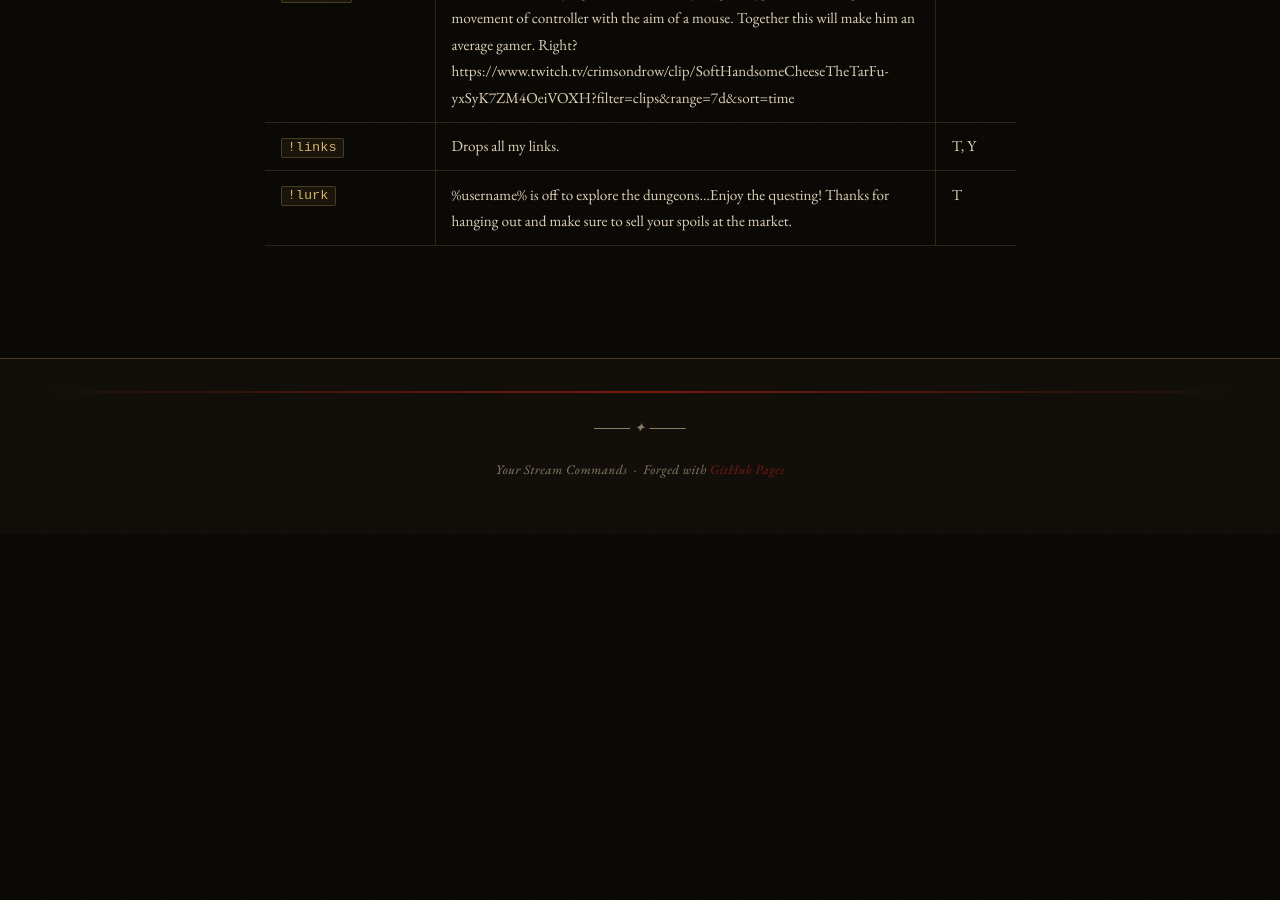
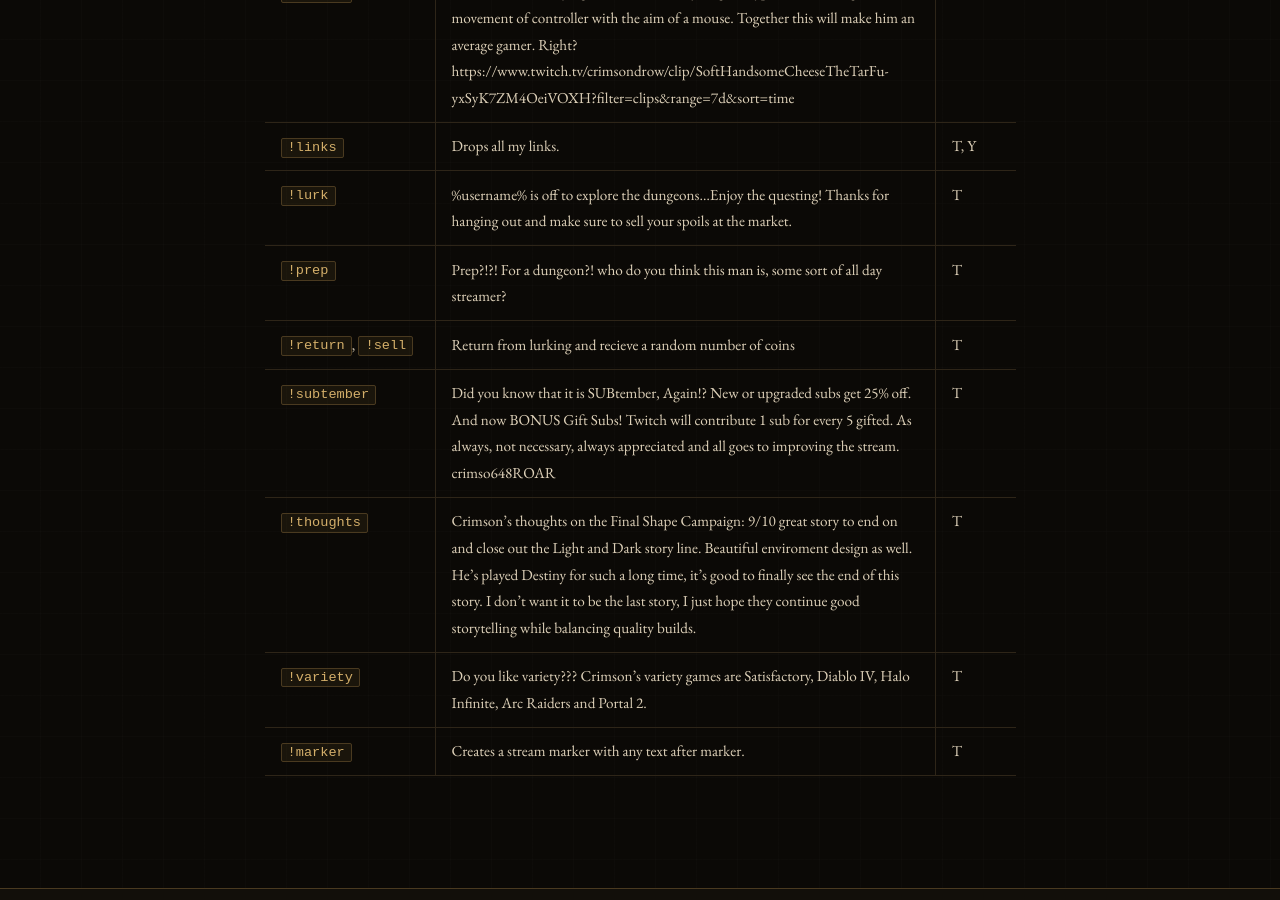
Before and after one commit to CrimsonDrow/crimsondrow.github.io, a Jekyll site: the page built from commands.md, in a window 1280 px wide and 900 px high, scrolled down 1239 px. Built offline with Jekyll 4.4.1, drawn with Linux system fonts in a browser that asks for light colours; before the commit the page ends 1773 px from its top, so only the background shows below that.

Commit message:
Added more commands. Line 22 to 27

```diff
--- a/commands.md
+++ b/commands.md
@@ -19,3 +19,9 @@ title: Commands
 | `!keypad` | CrimsonDrow is trying out the Azeron Cyborg II keypad. Combining the movement of controller with the aim of a mouse. Together this will make him an average gamer. Right? https://www.twitch.tv/crimsondrow/clip/SoftHandsomeCheeseTheTarFu-yxSyK7ZM4OeiVOXH?filter=clips&range=7d&sort=time | T |
 | `!links` | Drops all my links. | T, Y |
 | `!lurk` | %username% is off to explore the dungeons...Enjoy the questing! Thanks for hanging out and make sure to sell your spoils at the market. | T |
+| `!prep` | Prep?!?! For a dungeon?! who do you think this man is, some sort of all day streamer? | T |
+| `!return`, `!sell` | Return from lurking and recieve a random number of coins | T |
+| `!subtember` | Did you know that it is SUBtember, Again!? New or upgraded subs get 25% off. And now BONUS Gift Subs! Twitch will contribute 1 sub for every 5 gifted. As always, not necessary, always appreciated and all goes to improving the stream. crimso648ROAR | T |
+| `!thoughts` | Crimson's thoughts on the Final Shape Campaign: 9/10 great story to end on and close out the Light and Dark story line. Beautiful enviroment design as well. He's played Destiny for such a long time, it's good to finally see the end of this story. I don't want it to be the last story, I just hope they continue good storytelling while balancing quality builds. | T |
+| `!variety` | Do you like variety??? Crimson's variety games are Satisfactory, Diablo IV, Halo Infinite, Arc Raiders and Portal 2. | T |
+| `!marker` | Creates a stream marker with any text after marker. | T |
```
